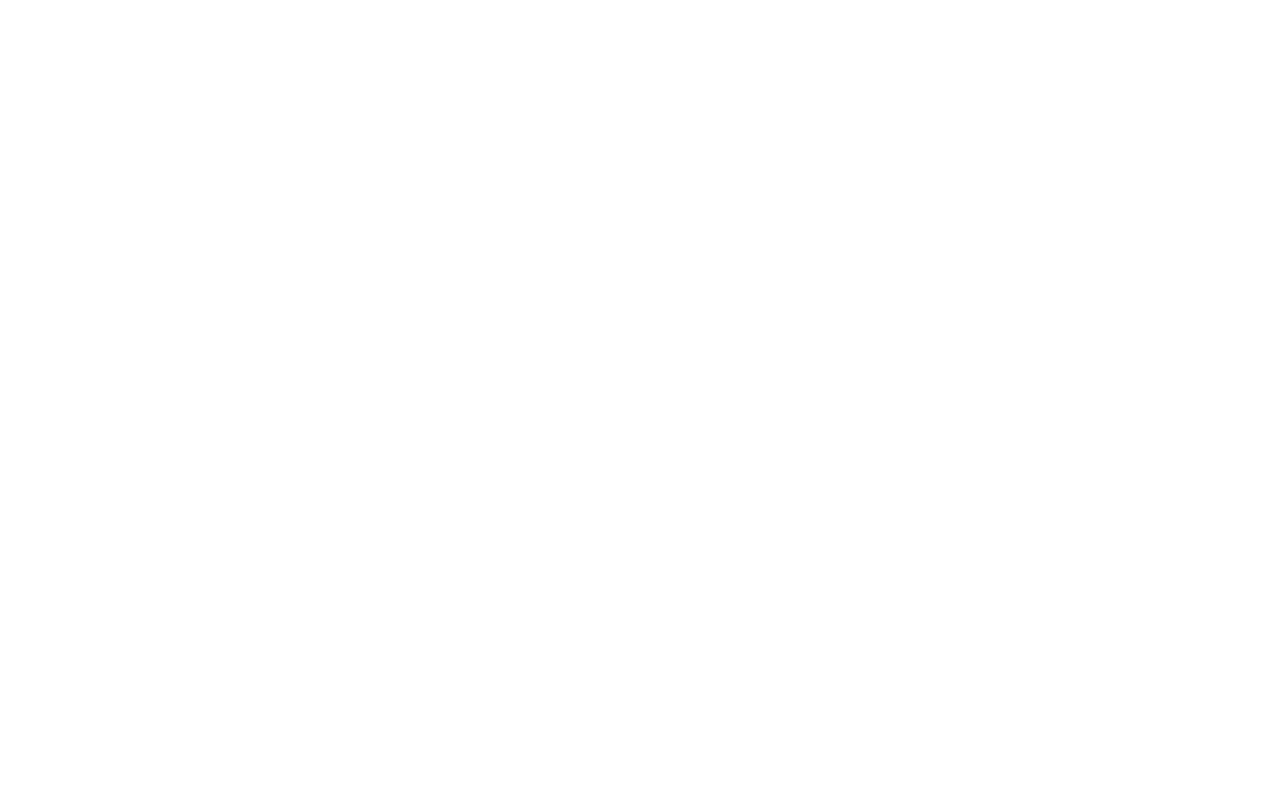
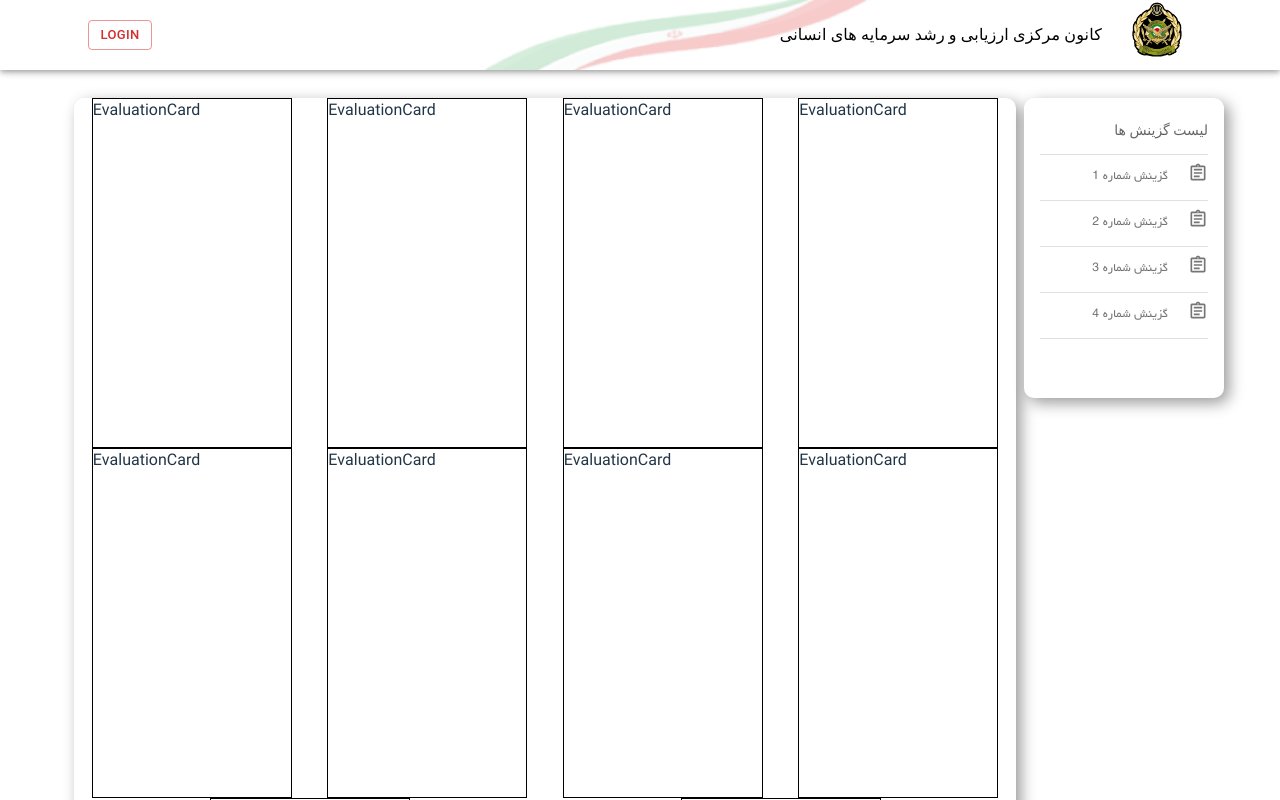
Before and after one commit to Mojtaba98mz/portal, a React (Vite) app in the folder app/: page /panel in a window 1280 px wide. Before the commit this address had no page. Shown: the top 800 px of the page. Built offline with nearby package versions, Linux system fonts and the light colour scheme.

Commit message:
react: add panel page to project

```diff
--- a/app/src/App.jsx
+++ b/app/src/App.jsx
@@ -2,6 +2,7 @@ import { Route, Routes } from 'react-router-dom'
 import './App.css'
 import Login from './pages/login/Login'
 import Home from './pages/Home/Home'
+import Panel from './pages/panel/Panel'
 
 function App() {
 
@@ -10,6 +11,7 @@ function App() {
       <div>
         <Routes>
           <Route path='/login' element={<Login/>} />
+          <Route path='/panel' element={<Panel/>} />
           <Route path='/' element={<Home></Home>}/>
         </Routes>
       </div>
--- a/app/src/components/Header/Header.jsx
+++ b/app/src/components/Header/Header.jsx
@@ -11,6 +11,7 @@ import {
 import { Link, useNavigate } from "react-router-dom";
 import ajaLogo from "../../assets/pics/ajalogoTransparent.png";
 import Headerbackground from "../../assets/pics/headerBackground.png";
+import {MdOutlineAssignment} from "react-icons/md"
 
 const Header = () => {
   // const { token, username } = useSelector((state) => state.auth);
@@ -80,6 +81,9 @@ const Header = () => {
                   alignItems: "center",
                 }}
               >
+                <Link to="/panel">
+                  <MdOutlineAssignment size="30px" color="rgba(0,0,0,0.5)" style={{marginInline:"15px",marginTop:"5px" }}/>
+                </Link>
                 <Avatar></Avatar>
                 <Typography variant="inherit" color="black">
                   {username1}
--- /dev/null
+++ b/app/src/components/evaluationCard/EvaluationCard.jsx
@@ -0,0 +1,9 @@
+import React from 'react'
+
+const EvaluationCard = () => {
+  return (
+    <div style={{width:"200px",height:"350px",border:"1px solid black"}}>EvaluationCard</div>
+  )
+}
+
+export default EvaluationCard
--- /dev/null
+++ b/app/src/components/rightpanel/RightPanel.jsx
@@ -0,0 +1,99 @@
+import {
+  Divider,
+  List,
+  ListItemButton,
+  ListItemIcon,
+  ListItemText,
+  ListSubheader,
+  Typography,
+} from "@mui/material";
+import React from "react";
+import { MdOutlineAssignment } from "react-icons/md";
+
+const RightPanel = () => {
+  return (
+    <div style={{ position: "sticky", top: 80 }}>
+      <List
+        sx={{
+          // width: "100%",
+          minWidth:"200px",
+          minHeight: "300px",
+          background: "white",
+          boxShadow: "5px 5px 15px rgba(0,0,0,0.4)",
+          borderRadius: "10px",
+        }}
+      >
+        <ListSubheader component="div" id="nested-list-subheader">
+          لیست گزینش ها
+        </ListSubheader>
+        <Divider variant="middle" />
+        <ListItemButton>
+          <ListItemIcon>
+            <MdOutlineAssignment size="20px" />
+            <ListItemText
+              primaryTypographyProps={{
+                style: {
+                  fontFamily: "Yekan",
+                  fontSize: "14px",
+                  marginRight: "20px",
+                },
+              }}
+              primary="گزینش شماره 1"
+            ></ListItemText>
+          </ListItemIcon>
+        </ListItemButton>
+        <Divider variant="middle" />
+        <ListItemButton>
+          <ListItemIcon>
+            <MdOutlineAssignment size="20px" />
+            <ListItemText
+              primaryTypographyProps={{
+                style: {
+                  fontFamily: "Yekan",
+                  fontSize: "14px",
+                  marginRight: "20px",
+                },
+              }}
+              primary="گزینش شماره 2"
+            ></ListItemText>
+          </ListItemIcon>
+        </ListItemButton>
+        <Divider variant="middle" />
+        <ListItemButton>
+          <ListItemIcon>
+            <MdOutlineAssignment size="20px" />
+            <ListItemText
+              primaryTypographyProps={{
+                style: {
+                  fontFamily: "Yekan",
+                  fontSize: "14px",
+                  marginRight: "20px",
+                },
+              }}
+              primary="گزینش شماره 3"
+            ></ListItemText>
+          </ListItemIcon>
+        </ListItemButton>
+        <Divider variant="middle" />
+        <ListItemButton>
+          <ListItemIcon>
+            <MdOutlineAssignment size="20px" />
+            <ListItemText
+              primaryTypographyProps={{
+                style: {
+                  fontFamily: "Yekan",
+                  fontSize: "14px",
+                  marginRight: "20px",
+                },
+              }}
+              primary="گزینش شماره 4"
+            ></ListItemText>
+          </ListItemIcon>
+        </ListItemButton>
+        <Divider variant="middle" />
+      </List>
+    </div>
+  );
+};
+
+export default RightPanel;
--- a/app/src/pages/login/Login.jsx
+++ b/app/src/pages/login/Login.jsx
@@ -15,12 +15,14 @@ const Login = () => {
   const navigate = useNavigate();
   const [userName, setUserName] = useState("");
   const [password, setPassword] = useState("");
-  const [token, setToken] = useState();
+  const [token, setToken] = useState(
+    "eyJhbGciOiJIUzUxMiJ9.eyJzdWIiOiJ1c2VyIiwiZXhwIjoxNjk4NjQ3NDY0LCJhdXRoIjoiUk9MRV9VU0VSIiwiaWF0IjoxNjk4NTYxMDY0fQ.drJ-vqglz1KKfJSqJW85F81tSrvlFV6uMyrkEGHVkY1-dDPe0dfYM4AakkScxWK_SQc6PUXDe7N9XSHSeVR8zQ",
+
+  );
   const sendData = {
     username: userName,
     password: password,
   };
-  // "eyJhbGciOiJIUzUxMiJ9.eyJzdWIiOiJ1c2VyIiwiZXhwIjoxNjk4NjQ3NDY0LCJhdXRoIjoiUk9MRV9VU0VSIiwiaWF0IjoxNjk4NTYxMDY0fQ.drJ-vqglz1KKfJSqJW85F81tSrvlFV6uMyrkEGHVkY1-dDPe0dfYM4AakkScxWK_SQc6PUXDe7N9XSHSeVR8zQ",
   console.log(token);
   const fetchUser = async () => {
     await fetch("http://192.168.55.82:8080/api/authenticate", {
--- /dev/null
+++ b/app/src/pages/panel/Panel.jsx
@@ -0,0 +1,69 @@
+import React from "react";
+import styles from "./panel.module.css";
+import Header from "../../components/Header/Header";
+import { Box, Container, Grid } from "@mui/material";
+import RightPanel from "../../components/rightpanel/RightPanel";
+import EvaluationCard from "../../components/evaluationCard/EvaluationCard";
+const Panel = () => {
+  return (
+    <>
+      <Header />
+      <Container sx={{ height: "100vh" }}>
+        <Box
+          sx={{
+            flexGrow: 1,
+            width: "100%",
+            height: "100%",
+            // border: "1px solid red",
+          }}
+        >
+          <Grid
+            container
+            spacing={1}
+            layout={"row"}
+            style={{
+              marginTop: "80px",
+              height: "calc(100% - 80px)",
+              padding: "10px",
+            }}
+          >
+            <Grid item xs={10}>
+              <div
+                style={{
+                  // background: "yellow",
+                  width: "100%",
+                  height: "100%",
+                  boxShadow: "5px 5px 15px rgba(0,0,0,0.4)",
+                  borderRadius: "10px",
+                  display:"flex",
+                  justifyContent:"space-around",
+                  alignItems:"center",
+                  flexWrap:"wrap"
+                }}
+              >
+                <EvaluationCard/>
+                <EvaluationCard/>
+                <EvaluationCard/>
+                <EvaluationCard/>
+                <EvaluationCard/>
+                <EvaluationCard/>
+                <EvaluationCard/>
+                <EvaluationCard/>
+                <EvaluationCard/>
+                <EvaluationCard/>
+
+              </div>
+            </Grid>
+            <Grid item xs={2} sx={{ width: "300px" }}>
+              <div style={{ width: "100%", height: "100%" }}>
+                <RightPanel />
+              </div>
+            </Grid>
+          </Grid>
+        </Box>
+      </Container>
+    </>
+  );
+};
+
+export default Panel;
--- /dev/null
+++ b/app/src/pages/panel/panel.module.css
@@ -0,0 +1,23 @@
+/* .container { */
+/*   width: 100vw; */
+/*   margin-top: 80px; */
+/*   height: calc(100vh - 80px); */
+/*   display: flex; */
+/*   align-items: center; */
+/*   justify-content: space-between; */
+/*   padding: 20px; */
+/**/
+/* } */
+/* .main { */
+/*   border: 1px solid black; */
+/*   width: 100vw; */
+/*   height: 100%; */
+/*   background: yellow; */
+/*   margin-right: 10px; */
+/* } */
+/* .sidebar { */
+/*   border: 1px solid red; */
+/*   background: red ; */
+/*   width: 300px; */
+/*   height: 100%; */
+/* } */
```
